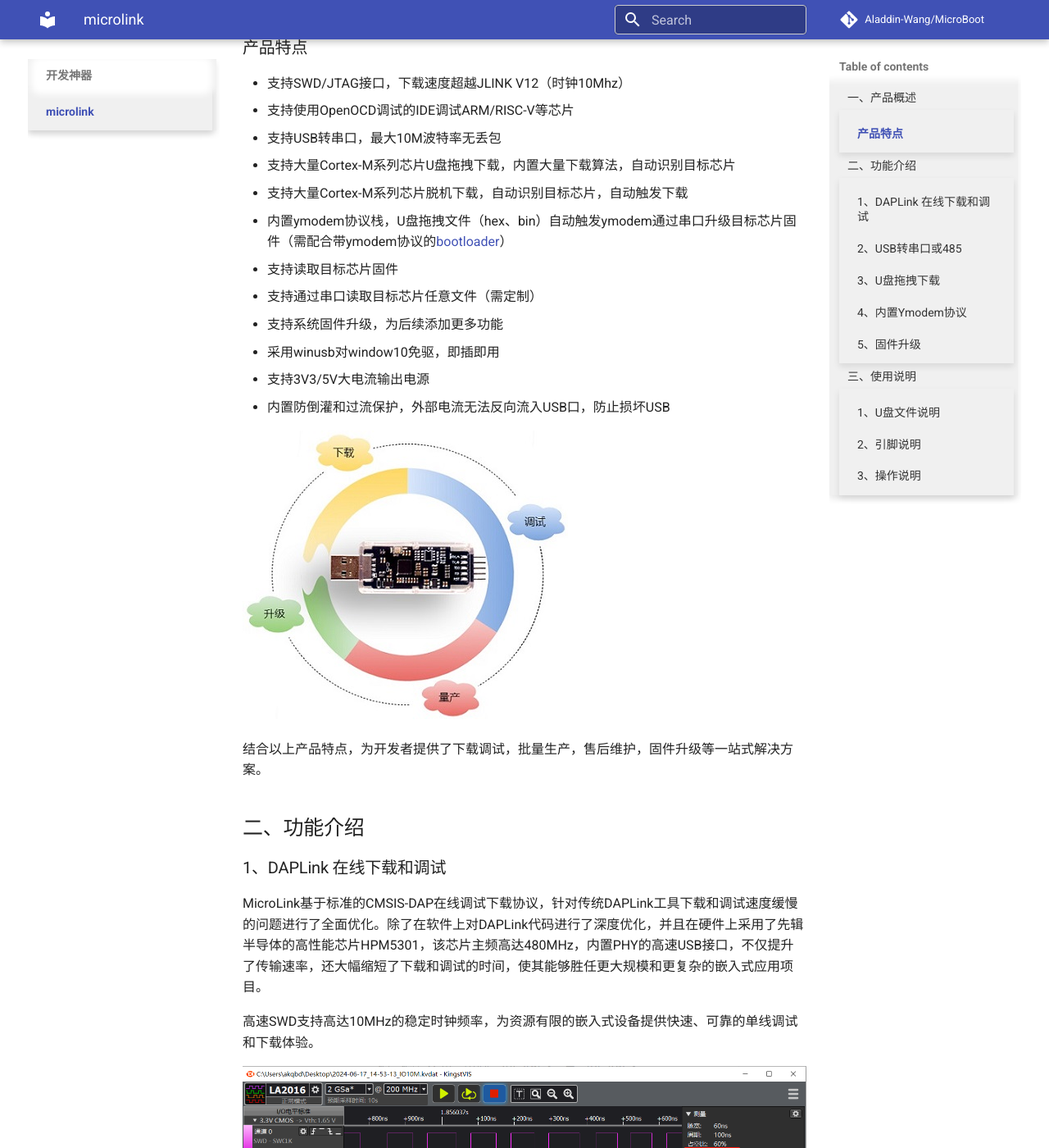
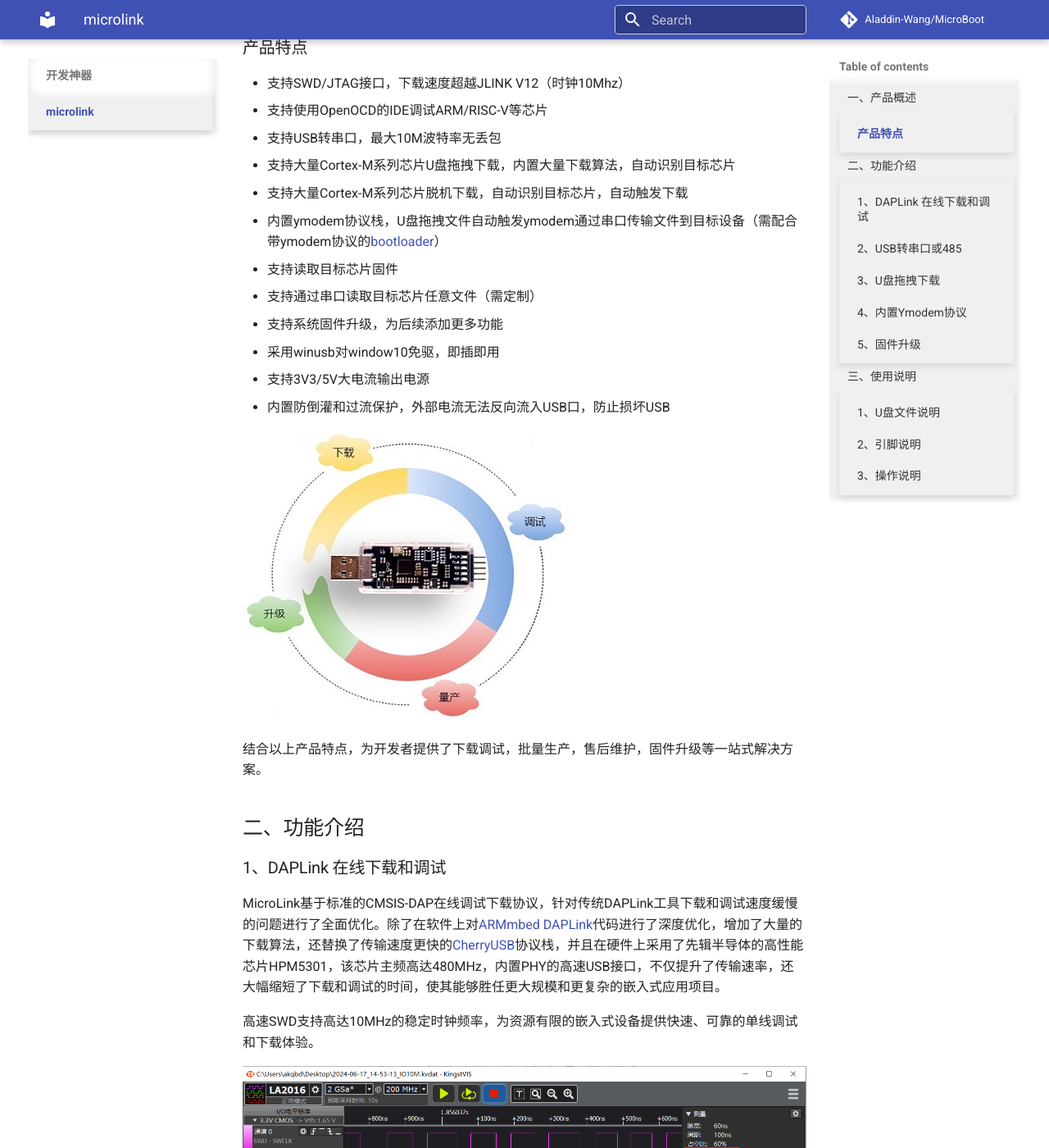
Before and after one commit to Aladdin-Wang/MicroBoot, an MkDocs documentation site: the page built from docs/tools/microlink/microlink.md, in a window 1280 px wide and 1400 px high, scrolled down 438 px. Shown: the whole window at 82% size. Built offline with MkDocs 1.6.1 and Material for MkDocs 9.7.7, drawn with Linux system fonts in a browser that asks for light colours; comment, search, counter and statistics services are not loaded.

Commit message:
更新docs

```diff
--- a/docs/tools/microlink/microlink.md
+++ b/docs/tools/microlink/microlink.md
@@ -9,11 +9,11 @@
 ### 产品特点
 
 - 支持SWD/JTAG接口，下载速度超越JLINK V12（时钟10Mhz）
-- 支持使用OpenOCD调试的IDE调试ARM/RISC-V等芯片
+- 支持使用OpenOCD的IDE调试ARM/RISC-V等芯片
 - 支持USB转串口，最大10M波特率无丢包
 - 支持大量Cortex-M系列芯片U盘拖拽下载，内置大量下载算法，自动识别目标芯片
 - 支持大量Cortex-M系列芯片脱机下载，自动识别目标芯片，自动触发下载
-- 内置ymodem协议栈，U盘拖拽文件（hex、bin）自动触发ymodem通过串口升级目标芯片固件（需配合带ymodem协议的[bootloader](https://github.com/Aladdin-Wang/MicroBoot)）
+- 内置ymodem协议栈，U盘拖拽文件自动触发ymodem通过串口传输文件到目标设备（需配合带ymodem协议的[bootloader](https://github.com/Aladdin-Wang/MicroBoot)）
 - 支持读取目标芯片固件
 - 支持通过串口读取目标芯片任意文件（需定制）
 - 支持系统固件升级，为后续添加更多功能
@@ -35,7 +35,7 @@
 
 ### 1、DAPLink 在线下载和调试
 
-MicroLink基于标准的CMSIS-DAP在线调试下载协议，针对传统DAPLink工具下载和调试速度缓慢的问题进行了全面优化。除了在软件上对DAPLink代码进行了深度优化，并且在硬件上采用了先辑半导体的高性能芯片HPM5301，该芯片主频高达480MHz，内置PHY的高速USB接口，不仅提升了传输速率，还大幅缩短了下载和调试的时间，使其能够胜任更大规模和更复杂的嵌入式应用项目。
+MicroLink基于标准的CMSIS-DAP在线调试下载协议，针对传统DAPLink工具下载和调试速度缓慢的问题进行了全面优化。除了在软件上对[ARMmbed DAPLink](https://github.com/ARMmbed/DAPLink)代码进行了深度优化，增加了大量的下载算法，还替换了传输速度更快的[CherryUSB](https://github.com/cherry-embedded/CherryUSB)协议栈，并且在硬件上采用了先辑半导体的高性能芯片HPM5301，该芯片主频高达480MHz，内置PHY的高速USB接口，不仅提升了传输速率，还大幅缩短了下载和调试的时间，使其能够胜任更大规模和更复杂的嵌入式应用项目。
 
 高速SWD支持高达10MHz的稳定时钟频率，为资源有限的嵌入式设备提供快速、可靠的单线调试和下载体验。
 
```
